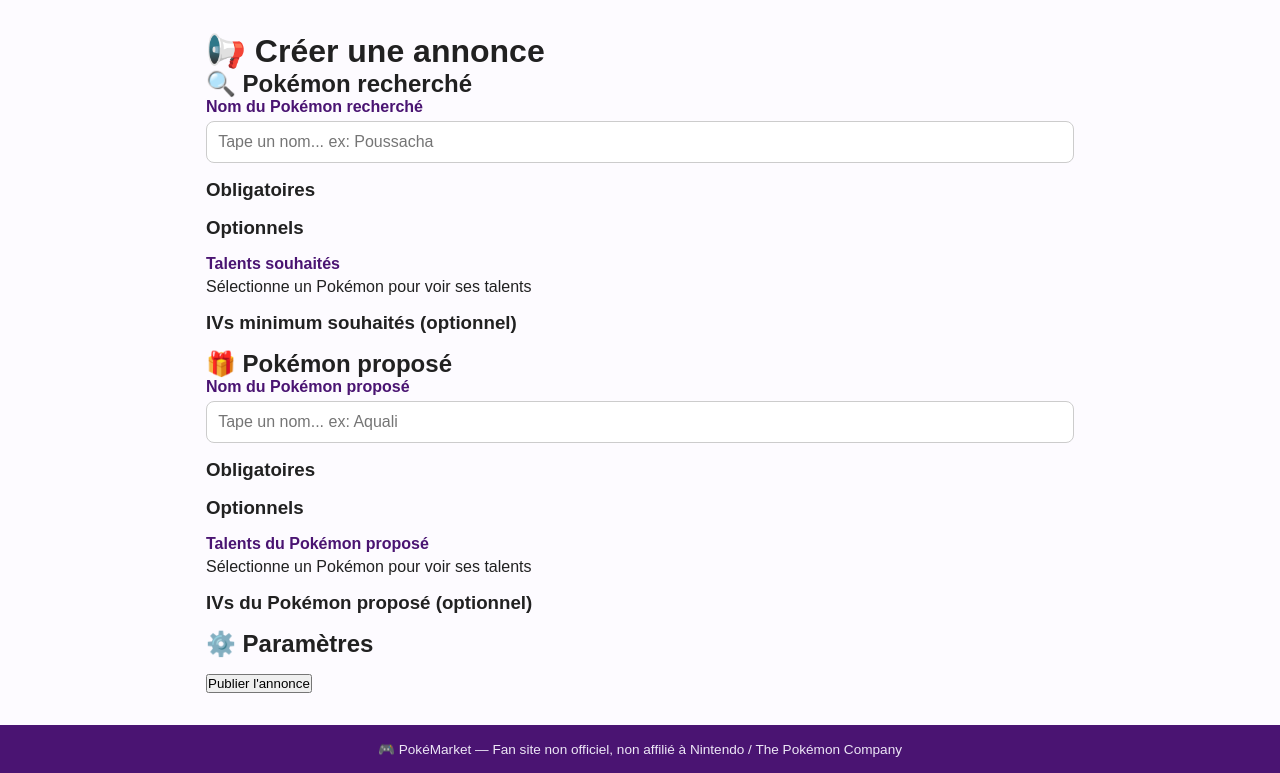
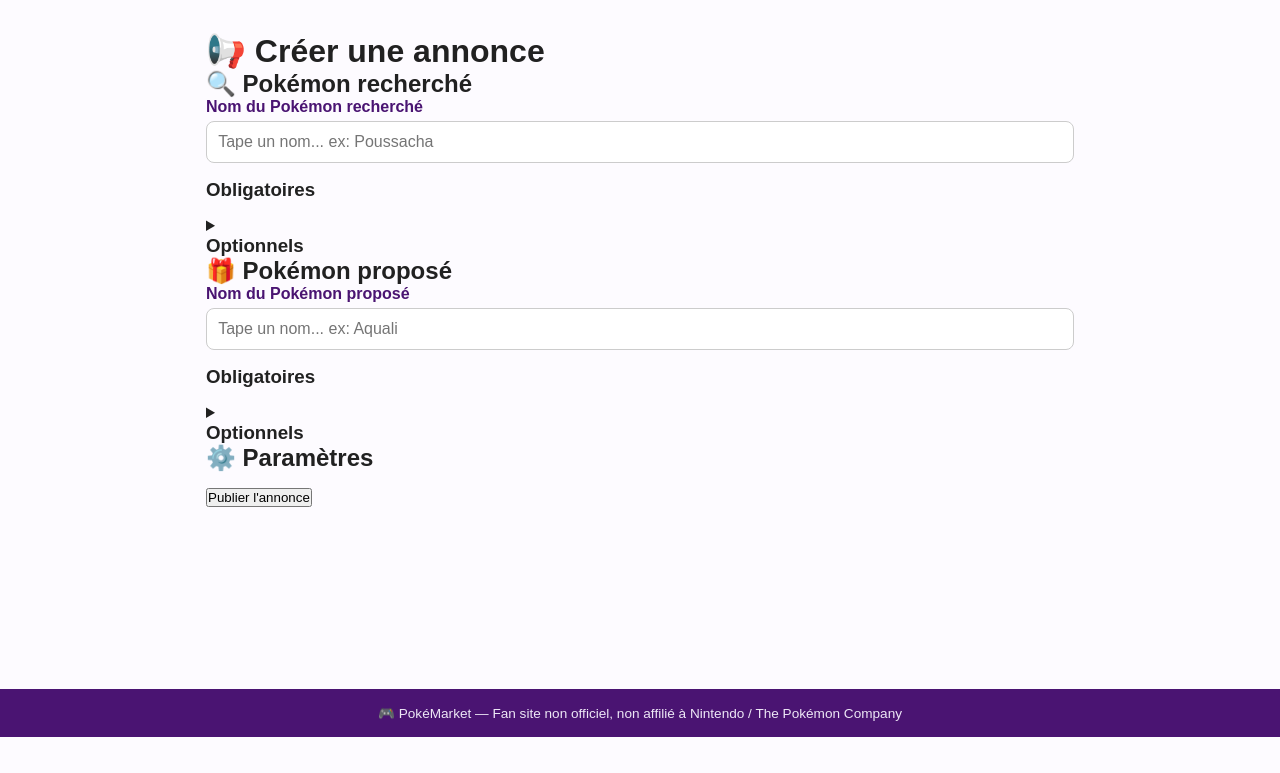
Before and after one commit to Thea33710/PokeMarket, a Django app: template templates/marketplace/creer_annonce.html in a window 1280 px wide. Shown: the part 63-836 px from the top of the page. After the commit the page ends 800 px from the top, so only its background shows below. Run offline with Django 5.2, Linux system fonts and the light colour scheme; the template is opened without the code that fills it, so the values that code supplies are empty; some libraries are stand-ins or nearby versions.

Commit message:
feat: menu déroulant optionnels création annonce

```diff
--- a/templates/marketplace/creer_annonce.html
+++ b/templates/marketplace/creer_annonce.html
@@ -6,7 +6,8 @@
 <div class="container">
     {% if user.is_authenticated and not user.code_ami_switch %}
     <div class="bandeau-info">
-        💡 Tu n'as pas renseigné ton Code Ami Switch. Les échanges par Code Ami ne seront pas disponibles pour tes annonces.
+        💡 Tu n'as pas renseigné ton Code Ami Switch. Les échanges par Code Ami ne seront pas disponibles pour tes
+        annonces.
     </div>
     {% endif %}
     <h1>📢 Créer une annonce</h1>
@@ -21,14 +22,9 @@
 
         <div class="form-group autocomplete-wrapper">
             <label for="cherche-search">Nom du Pokémon recherché</label>
-            <input type="text"
-                   id="cherche-search"
-                   name="q"
-                   placeholder="Tape un nom... ex: Poussacha"
-                   autocomplete="off"
-                   hx-get="{% url 'marketplace:autocomplete_pokemon' %}"
-                   hx-trigger="keyup changed delay:300ms"
-                   hx-target="#cherche-resultats">
+            <input type="text" id="cherche-search" name="q" placeholder="Tape un nom... ex: Poussacha"
+                autocomplete="off" hx-get="{% url 'marketplace:autocomplete_pokemon' %}"
+                hx-trigger="keyup changed delay:300ms" hx-target="#cherche-resultats">
             <div id="cherche-resultats" class="autocomplete-resultats"></div>
         </div>
 
@@ -47,25 +43,24 @@
             {{ form.cherche_genre }}
         </div>
 
+        <details>
+            <summary>
                 <h3>Optionnels</h3>
+            </summary>
             <div class="form-group">
                 {{ form.cherche_nature.label_tag }}
                 {{ form.cherche_nature }}
             </div>
-
             <div class="form-group">
                 <label>Talents souhaités</label>
                 <div id="cherche-talents" class="talents-liste">
                     <p class="talent-vide">Sélectionne un Pokémon pour voir ses talents</p>
                 </div>
             </div>
-
             <div class="form-group">
                 {{ form.cherche_commentaire.label_tag }}
                 {{ form.cherche_commentaire }}
             </div>
-
-        <h3>IVs minimum souhaités (optionnel)</h3>
             <div class="ivs-grid">
                 <div class="form-group">{{ form.iv_pv.label_tag }}{{ form.iv_pv }}</div>
                 <div class="form-group">{{ form.iv_atk.label_tag }}{{ form.iv_atk }}</div>
@@ -74,18 +69,14 @@
                 <div class="form-group">{{ form.iv_spd.label_tag }}{{ form.iv_spd }}</div>
                 <div class="form-group">{{ form.iv_spe.label_tag }}{{ form.iv_spe }}</div>
             </div>
+        </details>
 
         <h2>🎁 Pokémon proposé</h2>
 
         <div class="form-group autocomplete-wrapper">
             <label for="propose-search">Nom du Pokémon proposé</label>
-            <input type="text"
-                   id="propose-search"
-                   name="q"
-                   placeholder="Tape un nom... ex: Aquali"
-                   autocomplete="off"
-                   hx-get="{% url 'marketplace:autocomplete_pokemon' %}"
-                   hx-trigger="keyup changed delay:300ms"
+            <input type="text" id="propose-search" name="q" placeholder="Tape un nom... ex: Aquali" autocomplete="off"
+                hx-get="{% url 'marketplace:autocomplete_pokemon' %}" hx-trigger="keyup changed delay:300ms"
                 hx-target="#propose-resultats">
             <div id="propose-resultats" class="autocomplete-resultats"></div>
         </div>
@@ -105,20 +96,20 @@
             {{ form.propose_genre }}
         </div>
 
+        <details>
+            <summary>
                 <h3>Optionnels</h3>
+            </summary>
             <div class="form-group">
                 {{ form.propose_nature.label_tag }}
                 {{ form.propose_nature }}
             </div>
-
             <div class="form-group">
                 <label>Talents du Pokémon proposé</label>
                 <div id="propose-talents" class="talents-liste">
                     <p class="talent-vide">Sélectionne un Pokémon pour voir ses talents</p>
                 </div>
             </div>
-
-        <h3>IVs du Pokémon proposé (optionnel)</h3>
             <div class="ivs-grid">
                 <div class="form-group">{{ form.propose_iv_pv.label_tag }}{{ form.propose_iv_pv }}</div>
                 <div class="form-group">{{ form.propose_iv_atk.label_tag }}{{ form.propose_iv_atk }}</div>
@@ -127,6 +118,7 @@
                 <div class="form-group">{{ form.propose_iv_spd.label_tag }}{{ form.propose_iv_spd }}</div>
                 <div class="form-group">{{ form.propose_iv_spe.label_tag }}{{ form.propose_iv_spe }}</div>
             </div>
+        </details>
 
         <h2>⚙️ Paramètres</h2>
         <div class="form-group">
```
Lines whose indentation alone changed are shown as unchanged.
